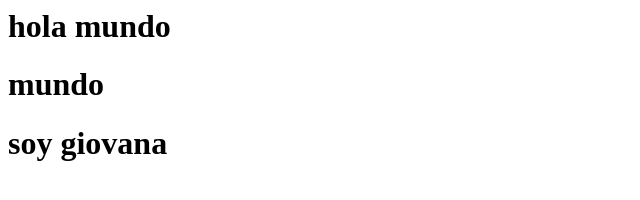
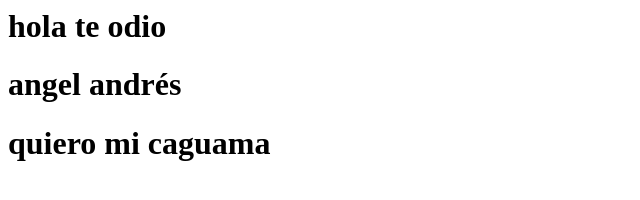
Before and after one commit to giovana187/webJGAS, a plain HTML site: page index.html in a window 1280 px wide. Shown: the whole page, without its empty margins (0-640 px from the left). Drawn offline with Linux system fonts and the light colour scheme.

Commit message:
cuarto commit

```diff
--- a/index.html
+++ b/index.html
@@ -1,10 +1,10 @@
 <html>
 
-<h1> hola mundo</h1>
+<h1> hola te odio </h1>
 
 
 
-<h1>  mundo  </h1>
-<h1>  soy giovana </h1>
+<h1>  angel andrés  </h1>
+<h1>  quiero mi caguama </h1>
 
 </html>
```
